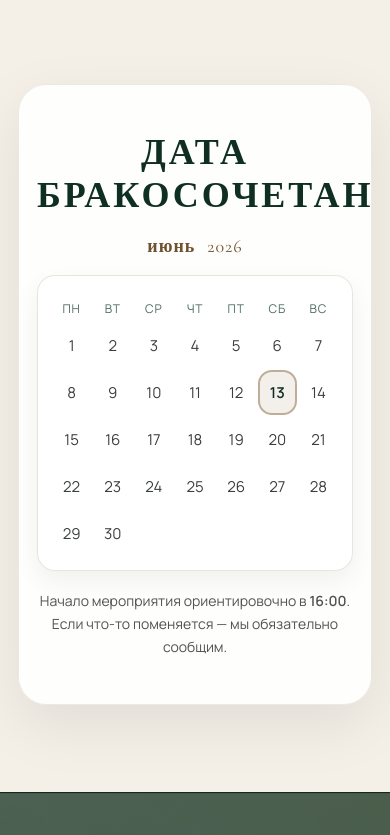
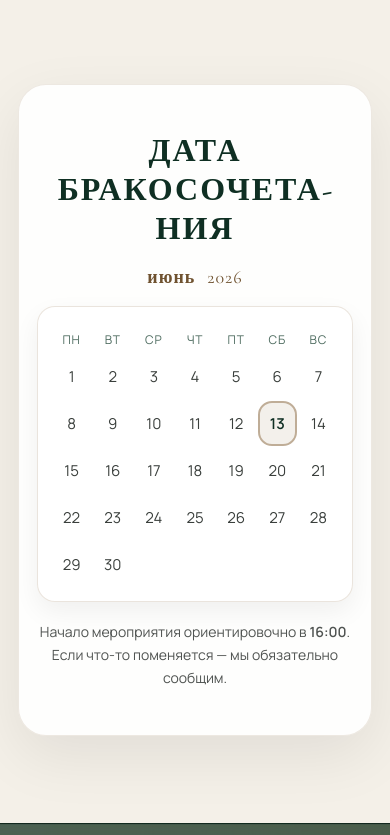
Before and after one commit to tkachkiran-del/weddingday.githab.io, a plain HTML site: page index.html in a window 390 px wide. Shown: the part 887-1722 px from the top of the page. Drawn offline with nearby package versions, Linux system fonts and the light colour scheme.

Commit message:
Update index.html

```diff
--- a/index.html
+++ b/index.html
@@ -493,6 +493,20 @@
     .delay-1{ transition-delay: .06s; }
     .delay-2{ transition-delay: .12s; }
     .delay-3{ transition-delay: .18s; }
+    /* FIX: чтобы заголовок "Дата бракосочетания" не уезжал на телефоне */
+    h2{
+      max-width: 100%;
+      overflow-wrap: anywhere;
+      word-break: break-word;
+      hyphens: auto;
+    }
+
+    @media (max-width: 520px){
+      h2{
+        font-size: 32px;
+        letter-spacing: 2px;
+      }
+    }
   </style>
 </head>
 
```
